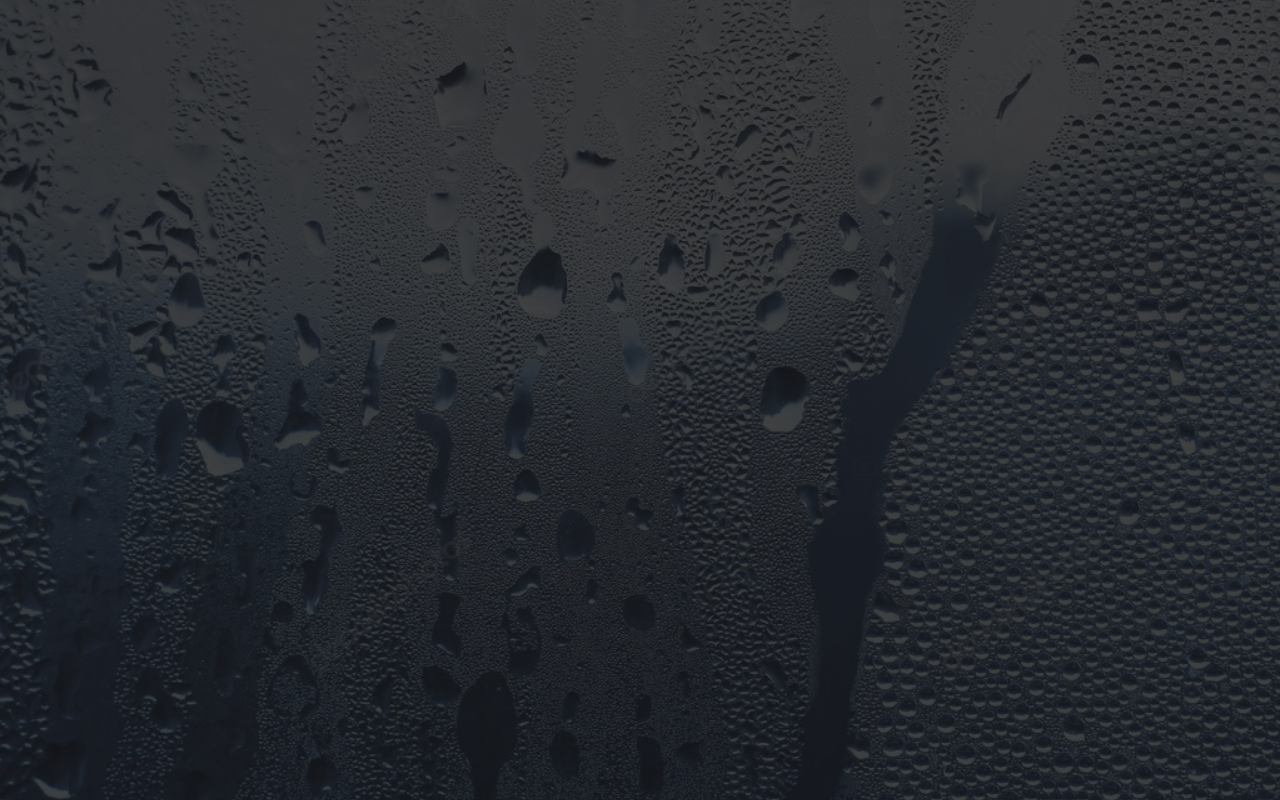
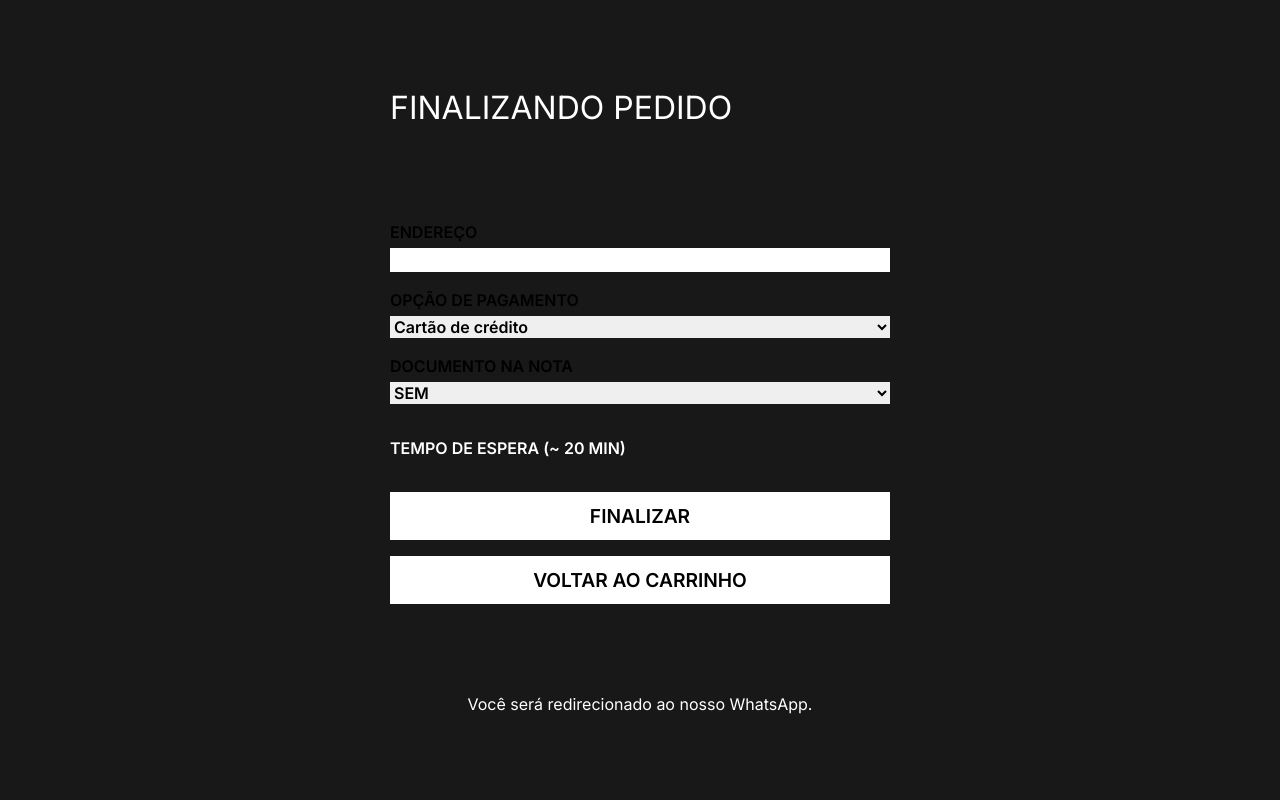
Before and after one commit to alisonnRB/catche-beer, a Next.js app: page /cart/deal in a window 1280 px wide. Built offline with nearby package versions, Linux system fonts and the light colour scheme.

Commit message:
finalizar pedido page as created

```diff
--- a/src/app/cart/deal/page.jsx
+++ b/src/app/cart/deal/page.jsx
@@ -1,10 +1,84 @@
 'use client';
+import Link from "next/link";
+import { useState, useEffect } from "react";
+import { useAuth } from "@/script/authContext";
 
 
 export default function Deal() {
+    const [erro, setErro] = useState('');
+    const [endereco, setEndereco] = useState('');
+    const [pagamento, setPagamento] = useState('');
+    const [documento, setDocumento] = useState('sem');
+
+    const { isAuthenticated, auth } = useAuth();
+
+    useEffect(() => {
+        if (isAuthenticated) {
+            try {
+                setEndereco(auth.endereco + ', ' + auth.number);
+            }catch {
+                return;
+            }
+        }
+    }, [isAuthenticated]);
+
+    const handleSubmit = (e) => {
+        e.preventDefault();
+
+        if(!endereco){
+            setErro('O campo de endereço está vazio');
+        }
+
+
+    }
+
     return (
-        <div className="bg-pink-500">
+        <div className="h-screen w-[100%] z-20 fixed bottom-0 left-0 flex justify-center items-center bg-bg">
 
+            <span className="h-[90%] min-w-[500px] max-w-[100%] flex flex-col justify-around">
+
+
+                <h1 className="text-white text-[2em]">FINALIZANDO PEDIDO</h1>
+
+                <form className="flex flex-col gap-4 font-semibold" onSubmit={(e)=>{handleSubmit(e)}}>
+
+                    <span className="flex flex-col gap-1">
+                        <label htmlFor="endereco">ENDEREÇO</label>
+                        <input id="endereco" type="text" value={endereco} onChange={(e) => { setEndereco(e.target.value) }} />
+                    </span>
+
+                    <span className="flex flex-col gap-1">
+                        <label htmlFor="pagamento">OPÇÃO DE PAGAMENTO</label>
+                        <select name="" id="pagamento" value={pagamento} onChange={(e) => { setPagamento(e.target.value) }}>
+                            <option value="credito">Cartão de crédito</option>
+                            <option value="pix">Pix</option>
+                            <option value="debito">Cartão de débito</option>
+                            <option value="fisico">Físico</option>
+                        </select>
+                    </span>
+
+                    <span className="flex flex-col gap-1">
+                        <label htmlFor="documento">DOCUMENTO NA NOTA</label>
+                        <select name="" id="documento" value={documento} onChange={(e) => { setDocumento(e.target.value) }}>
+                            <option value="cpf">CPF</option>
+                            <option value="cnpj">CNPJ</option>
+                            <option value="sem">SEM</option>
+                        </select>
+                    </span>
+
+                    <p className="text-white mt-[1em]">TEMPO DE ESPERA (~ 20 MIN)</p>
+
+                    <p className="text-redCustom">{erro}</p>
+                    <button type="submit" className={"bg-white w-full hover:bg-motion py-[.5em] text-[1.2em] font-semibold"}>FINALIZAR</button>
+                    <Link href={'./cart'}>
+                        <button className={"bg-white w-full hover:bg-motion py-[.5em] text-[1.2em] font-semibold"}>VOLTAR AO CARRINHO</button>
+                    </Link>
+
+                </form>
+
+                <p className="text-white self-center">Você será redirecionado ao nosso WhatsApp.</p>
+
+            </span>
         </div>
     );
 }
--- /dev/null
+++ b/src/app/cart/layout.js
@@ -0,0 +1,23 @@
+import { Inter } from "next/font/google";
+
+const inter = Inter({ subsets: ["latin"] });
+import { AuthProvider } from "@/script/authContext";
+
+export const metadata = {
+    title: "Create Next App",
+    description: "Generated by create next app",
+};
+
+export default function RootLayout({ children }) {
+    return (
+        <html lang="pt-br">
+
+            <body className={inter.className}>
+                <AuthProvider>
+                    {children}
+                </AuthProvider>
+            </body>
+
+        </html>
+    );
+}
--- a/src/app/cart/page.jsx
+++ b/src/app/cart/page.jsx
@@ -2,7 +2,6 @@
 
 import CardCartManager from "@/components/cardCartManager";
 import { useCart } from "@/script/cartContext";
-import { AuthProvider } from "@/script/authContext";
 import Resume from "@/components/resume";
 
 export default function Cart() {
@@ -20,7 +19,6 @@ export default function Cart() {
   }
 
   return (
-    <AuthProvider>
       <main className="relative z-10 self-center flex flex-col items-center min-h-screen portrait:pb-[50dvh] pb-5">
 
         <div className="flex flex-col items-center flex-wrap gap-8 w-full mt-12">
@@ -33,6 +31,5 @@ export default function Cart() {
         <Resume />
 
       </main>
-    </AuthProvider>
   );
 };
--- a/src/components/resume.jsx
+++ b/src/components/resume.jsx
@@ -11,7 +11,7 @@ export default function Resume() {
     const [open, setOpen] = useState(false);
 
     const loginVerify = () => {
-        if(total == 10.50){
+        if(total < 11){
 
         }else if (!isAuthenticated) {
             setOpen(true);
--- a/src/script/authContext.js
+++ b/src/script/authContext.js
@@ -44,7 +44,7 @@ export const AuthProvider = ({ children }) => {
     }
 
     return (
-        <AuthContext.Provider value={{ Cadastrar, Login, isAuthenticated }}>
+        <AuthContext.Provider value={{ Cadastrar, Login, isAuthenticated, auth }}>
             {children}
         </AuthContext.Provider>
     );
--- a/src/styles/cad.css
+++ b/src/styles/cad.css
@@ -2,7 +2,7 @@ form label{
     color: #B5B5B5;
 }
 
-form input{
+form input, form select{
     min-height: 3.5em;
     border: none;
     outline: none;
```
